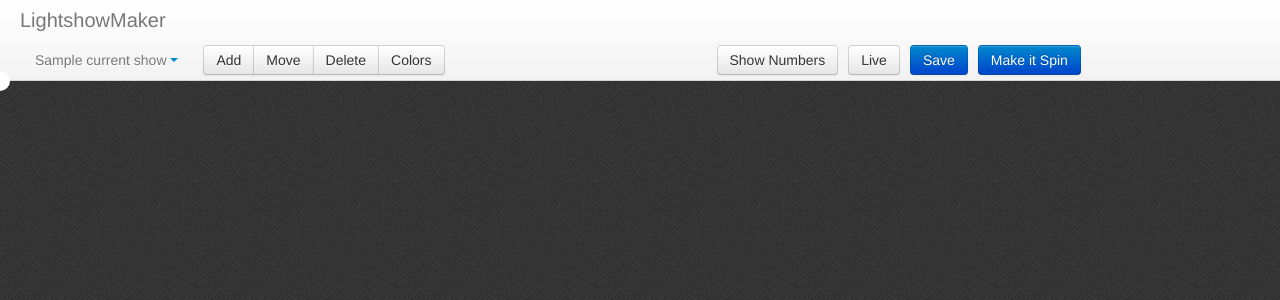
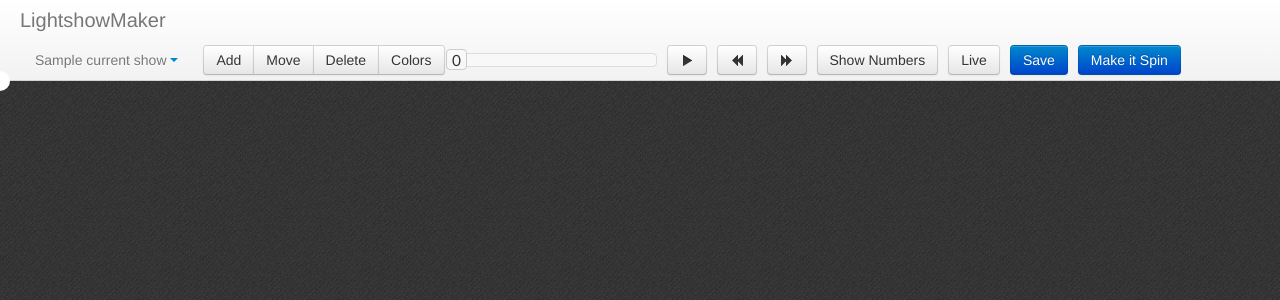
Before and after one commit to mrsutherland/lightshow, a Django app: template lightshowmaker/lightshowmaker/templates/index.html in a window 1280 px wide. Shown: the top 300 px of the page. Run offline with Django 3.2, Linux system fonts and the light colour scheme; the template is opened without the code that fills it: most values are stand-ins (such as "Sample title", 1, 10 or a date in 2020); some libraries are stand-ins or nearby versions.

Commit message:
Lots of optimizations and bug fixes for live mode

```diff
--- a/lightshowmaker/lightshowmaker/settings.py
+++ b/lightshowmaker/lightshowmaker/settings.py
@@ -42,8 +42,8 @@ DATABASES = {
         'NAME': 'lightshowmaker',          # Or path to database file if using sqlite3.
         'USER': '',                      # Not used with sqlite3.
         'PASSWORD': '',                  # Not used with sqlite3.
-        'HOST': '',                      # Set to empty string for localhost. Not used with sqlite3.
-        'PORT': '',                      # Set to empty string for default. Not used with sqlite3.
+        'HOST': 'localhost',                      # Set to empty string for localhost. Not used with sqlite3.
+        'PORT': '5432',                      # Set to empty string for default. Not used with sqlite3.
     }
 }
 
--- a/lightshowmaker/lightshowmaker/static/css/main.css
+++ b/lightshowmaker/lightshowmaker/static/css/main.css
@@ -43,16 +43,13 @@ body.show-numbers div.light span{
 #slider{
     margin-top: 13px;
     width: 200px;
-    visibility: hidden;
 }
 
-#play{
-    visibility: hidden;
+a.ui-slider-handle, a.ui-slider-handle:hover, a.ui-slider-handle:active{
+    cursor: pointer!important;
+    text-align: center;
+    color: inherit!important;
+    font-size: inherit!important;
+    font-weight: lighter!important;
+    text-decoration: none!important;
 }
-
-body.change-colors #slider, body.change-colors #play{
-    visibility: visible;
-}
-.ui-slider-handle{
-    cursor: pointer!important;
-}
--- a/lightshowmaker/lightshowmaker/static/js/main.js
+++ b/lightshowmaker/lightshowmaker/static/js/main.js
@@ -16,7 +16,11 @@ function change(color, mute){
             data: {'data': JSON.stringify({'steps': 1, 'lights': [{'number': $(this).data('number'), 'colors': [colors]}]})},
             success: function(data, status, xhr){
                 $('#live').button('reset');
-            }
+            },
+            error: function(data, status, xhr){
+                window.alert('Error!');
+                $('#live').button('reset');
+            },
         })
     };
 }
@@ -41,7 +45,7 @@ var spectrumData = {
         var blue =  Math.round(color.toRgb().b / 17)
         var alpha = Math.round(color.toRgb().a * 255);
         $(this).spectrum('set', 'rgba(' + red * 17 + ',' + green * 17 + ',' + blue * 17 + ',' + alpha  / 255.0 + ')');
-        change.apply(this, [color, true]);
+        change.apply(this, [color]);
     },
     change: change,
 }
@@ -62,16 +66,27 @@ $(function(){
         min: 0,
         max: stepCount - 1,
         steps: stepCount,
-        change: function(event, ui){
+        create: function(event, ui){
+            $(this).find('a').html('0');
+        },
+        slide: function(event, ui){
+            $(this).find('a').html(ui.value);
+        },
+        change: function(event, ui){ // On slider change, either manual or by code
+            $(this).find('a').html(ui.value);
+
             var lights = [];
-
             for (var i=0; i<$('.light').length; i++){
                 var light = $($('.light')[i]);
                 light.css('background-color', light.data('colors')[ui.value].color);
-                lights.push({'colors': [light.data('colors')[ui.value]], 'number': light.data('number')});
+                var current = light.data('colors')[ui.value];
+                var previous = light.data('colors')[$(this).data('previousValue')];
+                if ($('#live').hasClass('active') && (current.red != previous.red || current.green != previous.green || current.blue != previous.blue || current.brightness != previous.brightness)){ // only push changes
+                    lights.push({'colors': [light.data('colors')[ui.value]], 'number': light.data('number')});
+                }
             };
 
-            if ($('#live').hasClass('active')){
+            if ($('#live').hasClass('active') && lights.length > 0){
                 $('#live').button('loading');
                 $.ajax({
                     url: '/show/' + $('div#body').data('showId') + '/real_time/',
@@ -79,27 +94,21 @@ $(function(){
                     data: {'data': JSON.stringify({'steps': 1, 'lights': lights})},
                     success: function(data, status, xhr){
                         $('#live').button('reset');
-                    }
+                    },
+                    error: function(data, status, xhr){
+                        window.alert('Error!');
+                        $('#live').button('reset');
+                    },
+
                 })
             };
+            $(this).data('previousValue', ui.value);
         }
     });
 
-    $('#play').on('click', function(e){
-        if ($(this).hasClass('playing')){
-            $(this).button('reset').removeClass('playing');
-            window.clearInterval($(this).data('intervalId'));
-        }
-        else {
-            $(this).button('playing').addClass('playing');
-            $(this).data('intervalId', window.setInterval(play_step, 500));
-        }
-    })
+    $('.light').spectrum(spectrumData).off('click.spectrum') // set up light chooser
 
-
-    $('.light').spectrum(spectrumData).off('click.spectrum')
-
-    $(window).on('resize', function(){
+    $(window).on('resize', function(){ // set up window resizing
         $('div#body').css('height', $(window).height() - $('div#body').position().top);
     })
 
@@ -114,7 +123,10 @@ $(function(){
             dataType: 'json',
             success: function(data, status, xhr){
                 window.location=data.redirect;
-            }
+            },
+            error: function(data, status, xhr){
+                window.alert('Error!');
+            },
         });
     });
 
@@ -130,13 +142,15 @@ $(function(){
             var light = $($('.light')[i]);
             var colors = light.data('colors')
             if (colors.length > stepCount) {
-                light.data('colors', colors.slice(stepCount))
+                light.data('colors', colors.slice(0, stepCount))
                 if ($('#slider').slider('option', 'value') > stepCount - 1)
                     $('#slider').slider('option', 'value', stepCount-1); // Move slider to new end
             }
             else if (colors.length < stepCount){
-                for (var j=0; j < stepCount - colors.length; j++){
-                    colors.push(colors.slice(-1)[0].slice());
+                var lastColor = colors.slice(-1)[0];
+                var addLength = stepCount - colors.length;
+                for (var j=0; j < addLength; j++){
+                    colors.push($.extend({}, lastColor));
                 }
             }
         }
@@ -154,7 +168,11 @@ $(function(){
             dataType: 'json',
             success: function(data, status, xhr){
                 $('.current-show-name').html(showName);
-            }
+            },
+            error: function(data, status, xhr){
+                window.alert('Error!');
+            },
+
         });
     });
 
@@ -167,7 +185,11 @@ $(function(){
             type: 'POST',
             success: function(data, status, xhr){
                 window.location=data.redirect;
-            }
+            },
+            error: function(data, status, xhr){
+                window.alert('Error!');
+            },
+
         });
     });
 
@@ -192,13 +214,30 @@ $(function(){
 
         var colors = [];
         for (var i=0; i<$('#slider').slider('option', 'steps'); i++) {
-            colors.push({'red': 15, 'green': 15, 'blue': 15, 'color': 'rgb(255,255,255)'});
+            colors.push({'red': 15, 'green': 15, 'blue': 15, 'alpha': 255, 'color': 'rgba(255,255,255,1.0)'});
         }
 
         $('div#body').append($('<div class="light" data-number="' + nextNumber + '"><span>' + nextNumber +'</span></div>')
                 .css({'top': e.pageY - $('div#body').position().top, 'left': e.pageX})
                 .data({'colors': colors, 'number': nextNumber})
                 .spectrum(spectrumData).off('click.spectrum'));
+
+        if ($('#live').hasClass('active')){
+            $('#live').button('loading');
+            $.ajax({
+                url: '/show/' + $('div#body').data('showId') + '/real_time/',
+                type: 'POST',
+                data: {'data': JSON.stringify({'steps': 1, 'lights': [{'number': nextNumber, 'colors': [colors[0]]}]})},
+                success: function(data, status, xhr){
+                    $('#live').button('reset');
+                },
+                error: function(data, status, xhr){
+                    window.alert('Error!');
+                    $('#live').button('reset');
+                },
+
+            })
+        };
     })
 
     // Delete lights / Change colors
@@ -231,11 +270,37 @@ $(function(){
         })
     });
 
+    // Rewind/FF
+    $('#rewind').on('click', function(e){
+        var current = $('#slider').slider('option', 'value');
+        if (current == 0) var next = $('#slider').slider('option', 'steps') - 1;
+        else var next = current - 1;
+        $('#slider').slider('option', 'value', next);
+    });
+
+    $('#fast-forward').on('click', function(e){
+        var current = $('#slider').slider('option', 'value');
+        if (current == $('#slider').slider('option', 'steps') - 1) var next = 0;
+        else var next = current + 1;
+        $('#slider').slider('option', 'value', next);
+    });
+
+    // Play
+    $('#play').on('click', function(e){
+        if ($(this).hasClass('playing')){
+            $(this).button('reset').removeClass('playing');
+            window.clearInterval($(this).data('intervalId'));
+        }
+        else {
+            $(this).button('playing').addClass('playing');
+            $(this).data('intervalId', window.setInterval(play_step, 500));
+        }
+    });
+
 
     function assemble_data(start, end){
         var lights = [];
         for (var i=0; i < $('.light').length; i++){
-            console.log(i);
             var light = $($('.light')[i]);
             lights.push({
                 'number': light.data('number'),
@@ -245,7 +310,7 @@ $(function(){
             });
         };
 
-        return {'data': JSON.stringify({'lights': lights, 'steps': $('#slider').slider('option', 'steps')})};
+        return {'data': JSON.stringify({'lights': lights, 'steps': end - start})};
     }
 
     $('#save').on('click', function(e){
@@ -257,7 +322,12 @@ $(function(){
             data: assemble_data(0, $('#slider').slider('option', 'steps')),
             success: function(data, status, xhr){
                 $this.button('reset');
-            }
+            },
+            error: function(data, status, xhr){
+                window.alert('Error!');
+                $this.button('reset');
+            },
+
         });
     });
 
@@ -270,7 +340,12 @@ $(function(){
             data: assemble_data(start, end),
             success: function(data, status, xhr){
                 $this.button('reset');
-            }
+            },
+            error: function(data, status, xhr){
+                window.alert('Error!');
+                $this.button('reset');
+            },
+
         })
      };
 
--- a/lightshowmaker/lightshowmaker/templates/index.html
+++ b/lightshowmaker/lightshowmaker/templates/index.html
@@ -43,10 +43,12 @@
                             <button id='delete-lights' type='button' class='btn'>Delete</button>
                             <button id='change-colors' type='button' class='btn'>Colors</button>
                         </li>
-                        <li><div id='slider'></div></li>
+                        <li><div id='slider' data-previous-value='0'></div></li>
                         <li><button id='play' type='button' class='btn' data-playing-text='&lt;i class="icon-pause" &gt;&lt;/i&gt;'><i class='icon-play'></i></button></li>
+                        <li><button id='rewind' type='button' class='btn'><i class='icon-backward'></i></button></li>
+                        <li><button id='fast-forward' type='button' class='btn'><i class='icon-forward'></i></button></li>
                         <li><button id='show-numbers' type='button' class='btn' data-toggle='button'>Show Numbers</button></li>
-                        <li><button id='live' type='button' class='btn' data-toggle='button' data-loading-text='Sending...' autocomplete='off'>Live</button></li>
+                        <li><button id='live' type='button' class='btn' data-toggle='button' data-loading-text='.....' autocomplete='off'>Live</button></li>
                         <li><button id='save' type='button' class='btn btn-primary' data-loading-text='Saving...' autocomplete='off'>Save</button></li>
                         <li><button id='make-it-spin' type='button' class='btn btn-primary' data-loading-text='Making it spin...' autocomplete='off'>Make it Spin</button></li>
                     {% endif %}
--- a/lightshowmaker/lightshowmaker/views.py
+++ b/lightshowmaker/lightshowmaker/views.py
@@ -67,7 +67,7 @@ def lights(request, show_id):
 
     for light in data['lights']:
         lightbulb = Lightbulb.objects.create(strand=show.strands.all()[0], number = light['number'], x=light['x'], y=light['y'])
-        assert show.steps == len(light['colors'])
+        assert show.steps == len(light['colors']), 'show.steps: %s, number of colors: %s' % (show.steps, len(light['colors']))
         for step, color in enumerate(light['colors']):
             BulbColor.objects.create(lightbulb = lightbulb, step = step, red = color['red'], green=color['green'], blue=color['blue'], brightness=color['alpha'])
 
@@ -87,7 +87,7 @@ def real_time(request, show_id):
     try:
         sock.bind(('', 0x15, 0, 0))
 
-        for step in data['steps']:
+        for step in xrange(data['steps']):
             leds = []
             for light in data['lights']:
                 color = light['colors'][step]
@@ -102,7 +102,7 @@ def real_time(request, show_id):
                 sock.sendto(''.join(leds[i:i+20]), ('[00:13:A2:00:40:5E:0F:39]!'.lower(), 0x15, 0x1ed5, 0x11ed))
                 time.sleep(0.1)
 
-            if step != data['steps'][-1]:
+            if step < data['steps'] - 1:
                 time.sleep(1)
 
     finally:
--- a/lightshowmaker/requirements.txt
+++ b/lightshowmaker/requirements.txt
@@ -3,3 +3,4 @@ Django==1.4.2
 werkzeug
 django-extensions
 psycopg2
+pyserial
```
